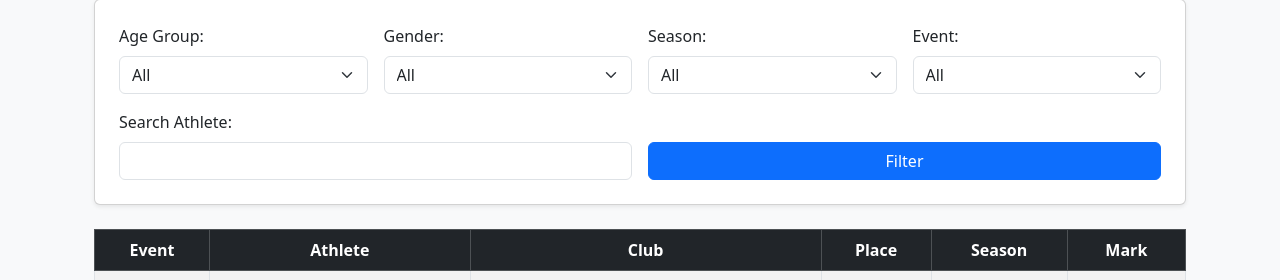
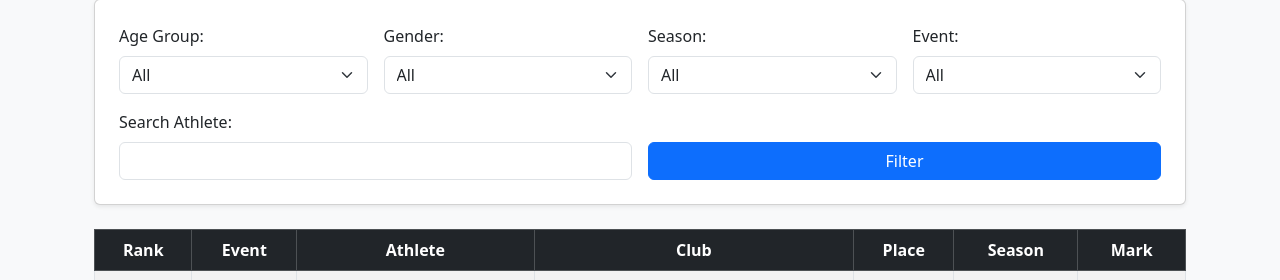
Before and after one commit to Ishmaelsealey/CARIFTA_Website, a Django app: page /events/ in a window 1280 px wide. Shown: the part 167-447 px from the top of the page. Run offline with Django 4.2, Linux system fonts and the light colour scheme; data comes from the database, SQL or seed files in the repository.

Commit message:
added table field

```diff
--- a/carifta_site/webApp/templates/website/event_list.html
+++ b/carifta_site/webApp/templates/website/event_list.html
@@ -70,6 +70,7 @@
         <table class="table table-striped table-bordered text-center">
             <thead class="table-dark">
                 <tr>
+                    <th>Rank</th>
                     <th>Event</th>
                     <th>Athlete</th>
                     <th>Club</th>
@@ -81,6 +82,7 @@
             <tbody>
                 {% for match in matches %}
                 <tr>
+                    <td>{{ match.rank }}</td>
                     <td>{{ match.event }}</td>
                     <td>{{ match.athlete.name }}</td>
                     <td>{{ match.club }}</td>
@@ -90,7 +92,7 @@
                 </tr>
                 {% empty %}
                 <tr>
-                    <td colspan="6" class="text-muted">No matches found.</td>
+                    <td colspan="7" class="text-muted">No matches found.</td>
                 </tr>
                 {% endfor %}
             </tbody>
```
